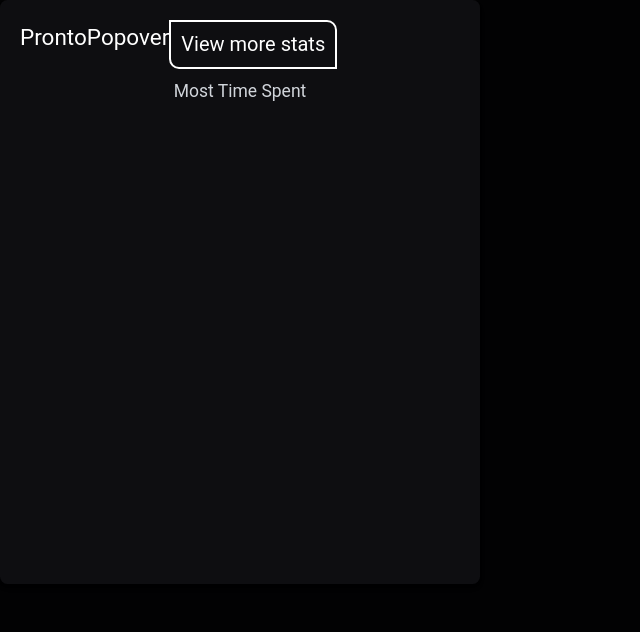
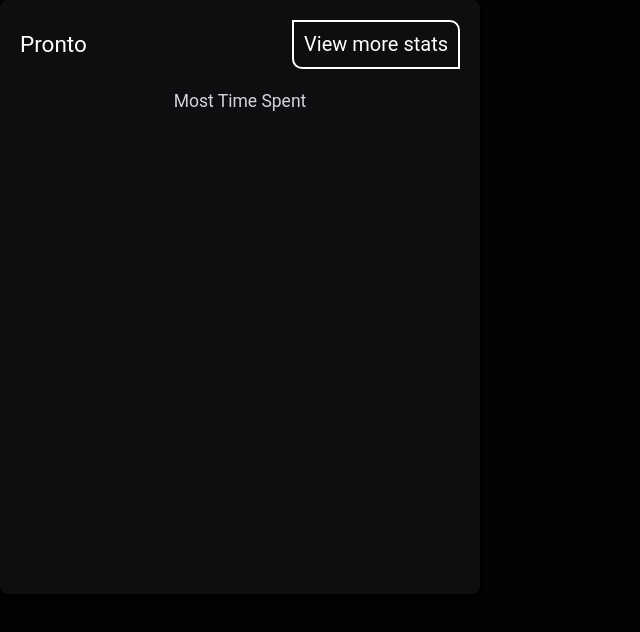
Before and after one commit to AlterHacks/pronto, a Vue app: page / in a window 1280 px wide. Shown: the top 632 px of the page, without its empty margins (0-640 px from the left). Built offline with nearby package versions, Linux system fonts and the light colour scheme.

Commit message:
nicer popover

```diff
--- a/src/components/TimeSpentPie.vue
+++ b/src/components/TimeSpentPie.vue
@@ -63,7 +63,11 @@ export default Vue.extend({
       "data",
       spent.map((val) => val.totalTimeSpent)
     );
-    Vue.set(this.topSpent.datasets![0], "backgroundColor", this.colors);
+    Vue.set(
+      this.topSpent.datasets![0],
+      "backgroundColor",
+      spent.map((_, i) => this.colors[i % this.colors.length])
+    );
     this.update = !this.update;
   },
   methods: {
--- a/src/popup/App.vue
+++ b/src/popup/App.vue
@@ -1,10 +1,9 @@
 <template>
   <paper>
-    <div class="flex align-middle">
-      <h1 class="text-lg">ProntoPopover</h1>
-      <h-btn @click.native="optionsButtonClick" class="mb-2"
-        >View more stats</h-btn
-      >
+    <div class="flex align-text-top items-center justify-center mb-4">
+      <h1 class="text-lg">Pronto</h1>
+      <div class="flex-1" />
+      <h-btn @click.native="optionsButtonClick">View more stats</h-btn>
     </div>
     <h3 class="text-sm text-gray-300 mb-4 text-center">Most Time Spent</h3>
     <time-spent-pie :colors="colors" />
```
